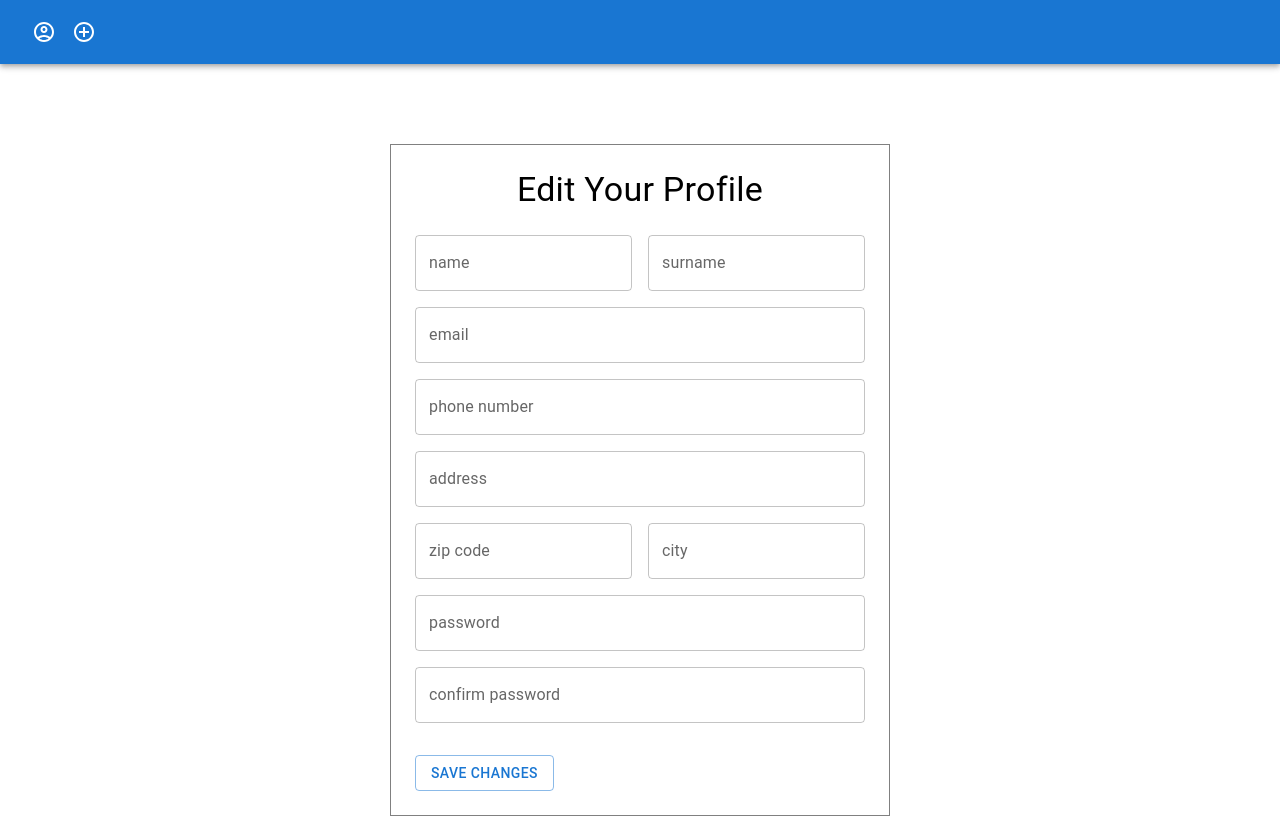
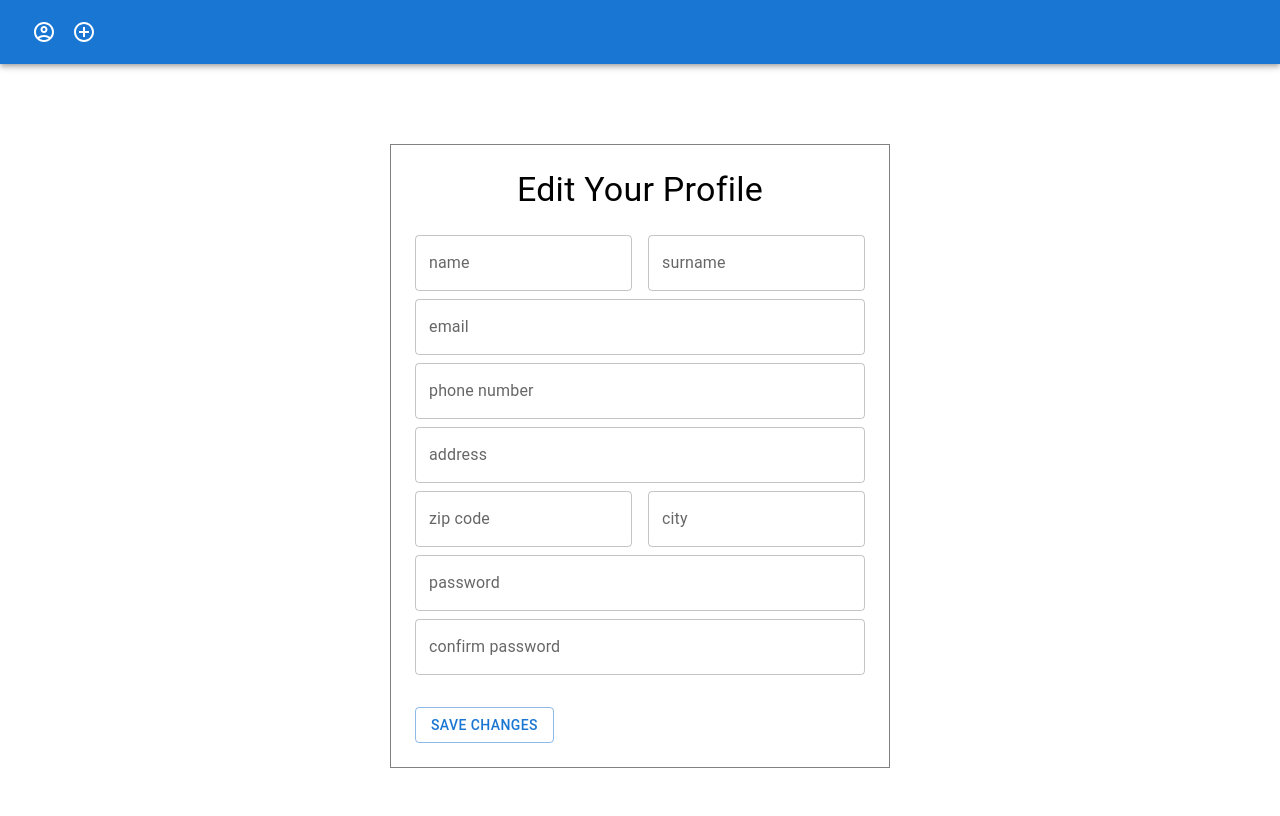
Before and after one commit to wojtek99955/mui-demo-website, a React (Create React App) app: page /edit-profile in a window 1280 px wide. Built offline with nearby package versions, Linux system fonts and the light colour scheme.

Commit message:
Validation Error update

```diff
--- a/src/components/EditProfile/EditProfile.js
+++ b/src/components/EditProfile/EditProfile.js
@@ -52,7 +52,7 @@ function EditProfile() {
         validationSchema={validationSchema}
       >
         <Form>
-          <Stack spacing={2}>
+          <Stack spacing={1}>
             <Stack direction="row" spacing={2}>
               <Stack>
                 <Field
@@ -77,6 +77,7 @@ function EditProfile() {
                 <ErrorMessage name="surname" component={ValidationError} />
               </Stack>
             </Stack>
+            <Stack>
               <Field
                 as={TextField}
                 label="email"
@@ -86,6 +87,7 @@ function EditProfile() {
                 fullWidth
               />
               <ErrorMessage name="email" component={ValidationError} />
+            </Stack>
             <Field
               as={TextField}
               label="phone number"
@@ -95,6 +97,7 @@ function EditProfile() {
               fullWidth
             />
             <ErrorMessage name="tel" />
+            <Stack>
               <Field
                 as={TextField}
                 label="address"
@@ -104,6 +107,7 @@ function EditProfile() {
                 fullWidth
               />
               <ErrorMessage name="address" component={ValidationError} />
+            </Stack>
             <Stack direction="row" spacing={2}>
               <Stack>
                 <Field
@@ -128,6 +132,7 @@ function EditProfile() {
                 <ErrorMessage name="city" component={ValidationError} />
               </Stack>
             </Stack>
+            <Stack>
               <Field
                 as={TextField}
                 label="password"
@@ -137,6 +142,8 @@ function EditProfile() {
                 fullWidth
               />
               <ErrorMessage name="password" component={ValidationError} />
+            </Stack>
+            <Stack>
               <Field
                 as={TextField}
                 label="confirm password"
@@ -145,7 +152,11 @@ function EditProfile() {
                 type="password"
                 fullWidth
               />
-            <ErrorMessage name="confirmPassword" component={ValidationError} />
+              <ErrorMessage
+                name="confirmPassword"
+                component={ValidationError}
+              />
+            </Stack>
           </Stack>
           <Button variant="outlined" type="submit" sx={{ marginTop: "2rem" }}>
             Save Changes
--- a/src/components/EditProfile/ValidationError.js
+++ b/src/components/EditProfile/ValidationError.js
@@ -2,6 +2,8 @@ import styled from "styled-components";
 
 const Container = styled.div`
   color: red;
+  margin-top: 0;
+  font-size: 0.9rem;
 `;
 
 function ValidationError({ children }) {
```
Lines whose indentation alone changed are shown as unchanged.
